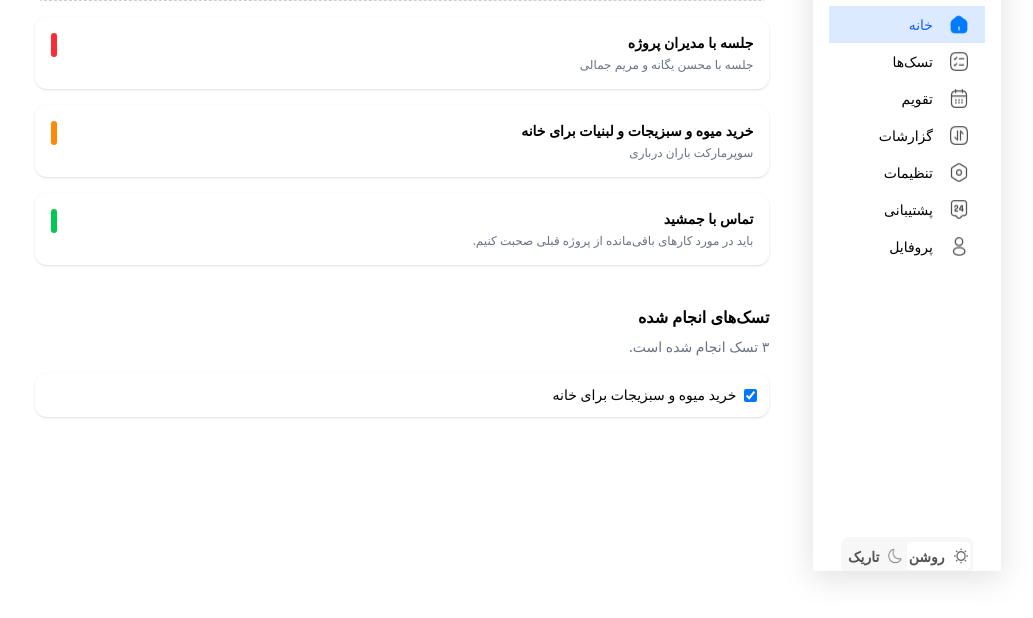
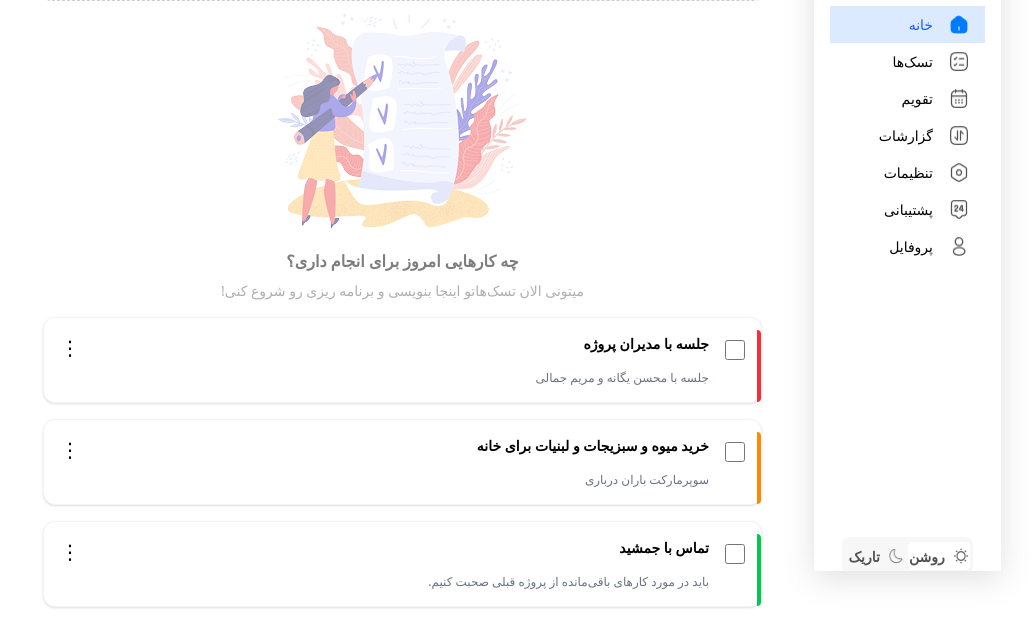
Before and after one commit to YasinSanjari/quera-todo-list, a website with bundled scripts: page index.html in a window 1280 px wide. Shown: the part 197-815 px from the top of the page, without its empty margins (247-1280 px from the left). Built offline with nearby package versions, Linux system fonts and the light colour scheme.

Commit message:
feat: add main styles

```diff
--- a/index.html
+++ b/index.html
@@ -6,7 +6,7 @@
     <title>کوئرا لیست</title>
     <link rel="stylesheet" href="./src/output.css" />
   </head>
-  <body class="flex dark:bg-[#091120] dark:text-[#FFFFFF]">
+  <body class="flex flex-col lg:flex-row bg-[#ffffff] dark:bg-[#060C18] dark:text-[#FFFFFF]">
     <aside class="aside dark:bg-[#091120]">
       <!-- hamburger Menu -->
       <div class="mobile__header dark:bg-[#091120]">
@@ -204,7 +204,7 @@
     <div class="sidebar__overlay bg-[#0000000F] dark:bg-[#060C18]"></div>
 
     <!-- Main part -->
-    <main class="my-12 w-3/4 px-3 py-5 lg:ml-[270px]">
+    <main class="mx-auto  w-full px-5 py-5 lg:my-12 lg:ml-[270px] lg:w-3/4 dark:bg-[#060C18]">
       <section class="mx-auto max-w-3xl">
         <h1 class="mb-2 text-xl font-bold">تسک‌های امروز</h1>
         <p class="mb-4 text-sm text-gray-500 dark:text-gray-400">
@@ -213,48 +213,84 @@
 
         <!-- Task Input Box -->
         <div
-          class="add-task-btn text-[14px] md:text-[16px] dark:bg-background-navbar-dark dark:border-[#203E62]"
+          class="add-task-btn dark:bg-background-navbar-dark text-[14px] md:text-[16px] dark:border-[#203E62]"
           id="add-task-btn"
         >
           <img src="./assets/images/add.png" class="h-6 w-6" />
           <span>افزودن وظیفه جدید</span>
         </div>
+
+        <!-- add task detail part -->
+        <div
+          id="task-detail"
+          class="mx-auto flex w-5/6 flex-col items-center justify-center text-center"
+        >
+          <img src="./assets/images/artboard.png" alt="artboard" />
+          <h3 class="pt-4 font-extrabold text-[#7D7D7F]">
+            چه کارهایی امروز برای انجام داری؟
+          </h3>
+          <p class="pt-2 text-sm font-medium text-[#AFAEB2]">
+            میتونی الان تسک‌هاتو اینجا بنویسی و برنامه ریزی رو شروع کنی!
+          </p>
+        </div>
         <!-- Tasks List -->
-        <ul class="space-y-4 mt-4">
+        <ul class="mt-4 space-y-4">
           <li
-            class="flex items-start justify-between rounded-xl bg-white p-4 shadow-sm dark:bg-[#0c1b31]"
+            class="relative rounded-xl border border-gray-100 bg-white p-4 shadow-sm dark:border-[#203E62] dark:bg-[#0c1b31]"
           >
-            <div class="flex-1">
-              <h2 class="text-sm font-semibold">جلسه با مدیران پروژه</h2>
-              <p class="mt-1 text-xs text-gray-500 dark:text-gray-400">
+            <span
+              class="absolute top-3 right-0 h-[4.5rem] w-1 rounded-s-md bg-red-500"
+            ></span>
+            <div class="flex items-start justify-between">
+              <div class="flex items-center">
+                <input type="checkbox" class="h-5 w-5 border border-gray-200 rounded-lg" />
+                <h2 class="px-4 pb-3 text-sm font-semibold">
+                  جلسه با مدیران پروژه
+                </h2>
+              </div>
+              <button id="ellipsis" class="text-xl">&#x22EE;</button>
+            </div>
+            <p class="mt-1 mr-9 text-xs text-gray-500 dark:text-gray-400">
               جلسه با محسن یگانه و مریم جمالی
             </p>
-            </div>
-            <span class="h-6 w-1.5 rounded-full bg-red-500"></span>
           </li>
+
           <li
-            class="flex items-start justify-between rounded-xl bg-white p-4 shadow-sm dark:bg-[#0c1b31]"
+            class="relative rounded-xl border border-gray-100 bg-white p-4 shadow-sm dark:border-[#203E62] dark:bg-[#0c1b31]"
           >
-            <div class="flex-1">
-              <h2 class="text-sm font-semibold">
+            <span
+              class="absolute top-3 right-0 h-[4.5rem] w-1 rounded-s-md bg-orange-400"
+            ></span>
+            <div class="flex items-start justify-between">
+              <div class="flex items-center">
+                <input type="checkbox" class="h-5 w-5 border border-gray-200 rounded-lg" />
+                <h2 class="px-4 pb-3 text-sm font-semibold">
                   خرید میوه و سبزیجات و لبنیات برای خانه
                 </h2>
-              <p class="mt-1 text-xs text-gray-500 dark:text-gray-400">
+              </div>
+              <button id="ellipsis" class="text-xl">&#x22EE;</button>
+            </div>
+            <p class="mt-1 mr-9 text-xs text-gray-500 dark:text-gray-400">
               سوپرمارکت باران درباری
             </p>
+          </li>
+
+          <li
+            class="relative rounded-xl border border-gray-100 bg-white p-4 shadow-sm dark:border-[#203E62] dark:bg-[#0c1b31]"
+          >
+            <span
+              class="absolute top-3 right-0 h-[4.5rem] w-1 rounded-s-md bg-green-500"
+            ></span>
+            <div class="flex items-start justify-between">
+              <div class="flex items-center">
+                <input type="checkbox" class="h-5 w-5 border border-gray-200 rounded-lg" />
+                <h2 class="px-4 pb-3 text-sm font-semibold">تماس با جمشید</h2>
               </div>
-            <span class="h-6 w-1.5 rounded-full bg-orange-400"></span>
-          </li>
-          <li
-            class="flex items-start justify-between rounded-xl bg-white p-4 shadow-sm dark:bg-[#0c1b31]"
-          >
-            <div class="flex-1">
-              <h2 class="text-sm font-semibold">تماس با جمشید</h2>
-              <p class="mt-1 text-xs text-gray-500 dark:text-gray-400">
+              <button id="ellipsis" class="text-xl">&#x22EE;</button>
+            </div>
+            <p class="mt-1 mr-9 text-xs text-gray-500 dark:text-gray-400">
               باید در مورد کارهای باقی‌مانده از پروژه قبلی صحبت کنیم.
             </p>
-            </div>
-            <span class="h-6 w-1.5 rounded-full bg-green-500"></span>
           </li>
         </ul>
 
@@ -266,11 +302,20 @@
           </p>
           <ul>
             <li
-              class="flex items-center rounded-xl bg-white p-3 shadow-sm dark:bg-[#0c1b31]"
+            class="relative rounded-xl border border-gray-100 bg-white p-4 shadow-sm dark:border-[#203E62] dark:bg-[#0c1b31]"
           >
-              <input type="checkbox" checked class="ml-2" />
-              <span class="text-sm">خرید میوه و سبزیجات برای خانه</span>
+            <span
+              class="absolute top-3 right-0 h-[2.5rem] w-1 rounded-s-md bg-orange-500"
+            ></span>
+            <div class="flex items-start justify-between">
+              <div class="flex items-center">
+                <input type="checkbox" class="h-5 w-5 border border-gray-200 rounded-lg" />
+                <h2 class="px-4 pb-3 text-sm font-semibold">خرید میوه و سبزیجات برای خانه</h2>
+              </div>
+              <button id="ellipsis" class="text-xl">&#x22EE;</button>
+            </div>
           </li>
+
           </ul>
         </div>
       </section>
--- a/scripts/addTask.js
+++ b/scripts/addTask.js
@@ -1,7 +1,9 @@
 document.addEventListener("DOMContentLoaded", () => {
   const addTaskButton = document.getElementById("add-task-btn");
+  const taskDetail = document.getElementById("task-detail")
 
   addTaskButton.addEventListener("click", () => {
+    taskDetail.style.display = "none";
     const taskInputWrapper = document.createElement("div");
     taskInputWrapper.innerHTML = `
       <div
--- a/scripts/sidebar.js
+++ b/scripts/sidebar.js
@@ -2,11 +2,7 @@ document.addEventListener("DOMContentLoaded", () => {
   const hamburger = document.getElementById("hamburger");
   const sidebar = document.querySelector(".sidebar");
   const closeBtn = document.getElementById("close-sidebar");
-
-  // Create overlay
-  let overlay = document.createElement("div");
-  overlay.classList.add("sidebar-overlay");
-  document.body.appendChild(overlay);
+  const overlay = document.querySelector(".sidebar__overlay");
 
   function openSidebar() {
     sidebar.classList.add("active");
--- a/scripts/tags.js
+++ /dev/null
@@ -1,8 +0,0 @@
-document.addEventListener("DOMContentLoaded", () => {
-  const toggleBtn = document.getElementById("toggle-tags");
-  const tagBox = document.getElementById("tag-box");
-
-  toggleBtn.addEventListener("click", () => {
-    tagBox.classList.toggle("hidden");
-  });
-});
--- a/src/input.css
+++ b/src/input.css
@@ -94,10 +94,6 @@
 
 
 /* menu styles */
-
-html, body {
-  background-color: #ffffff;
-}
 .mobile__header {
   display: flex;
   gap: 1rem;
```
Also changed, not shown: src/output.css. Lines whose indentation alone changed are shown as unchanged.
